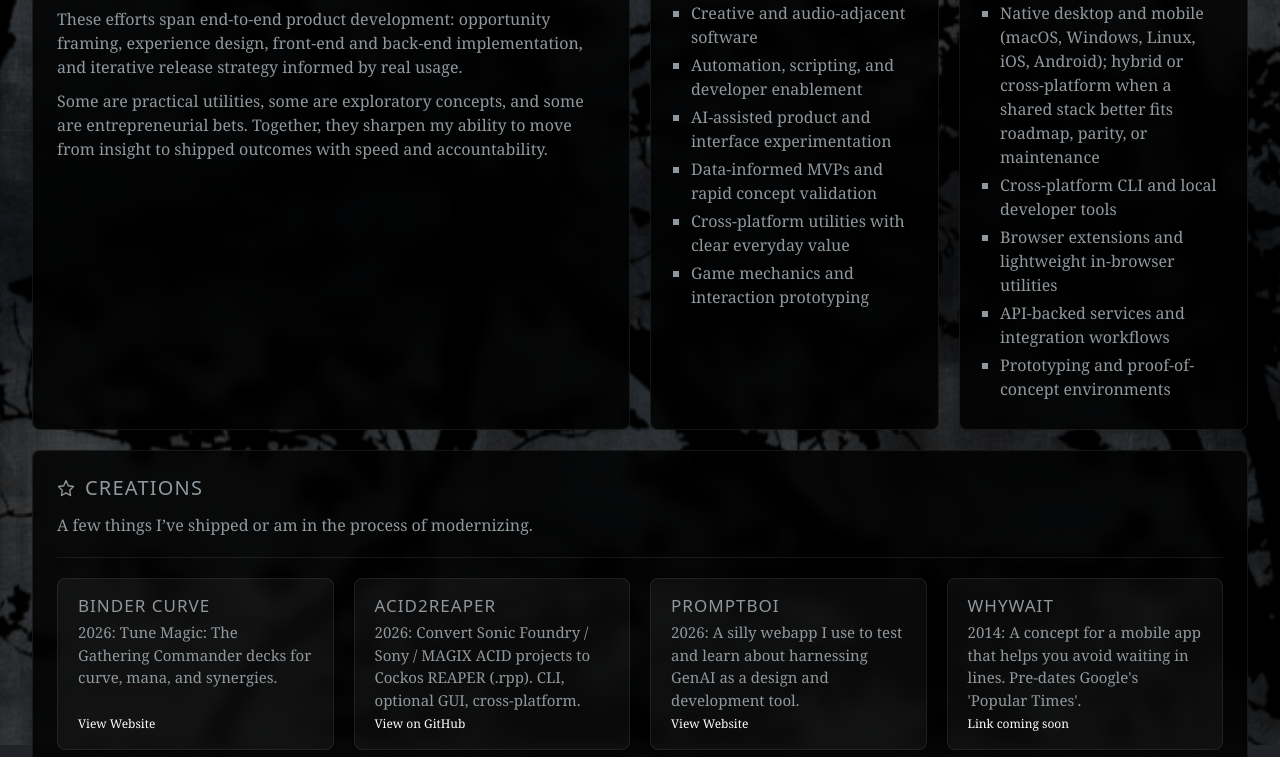
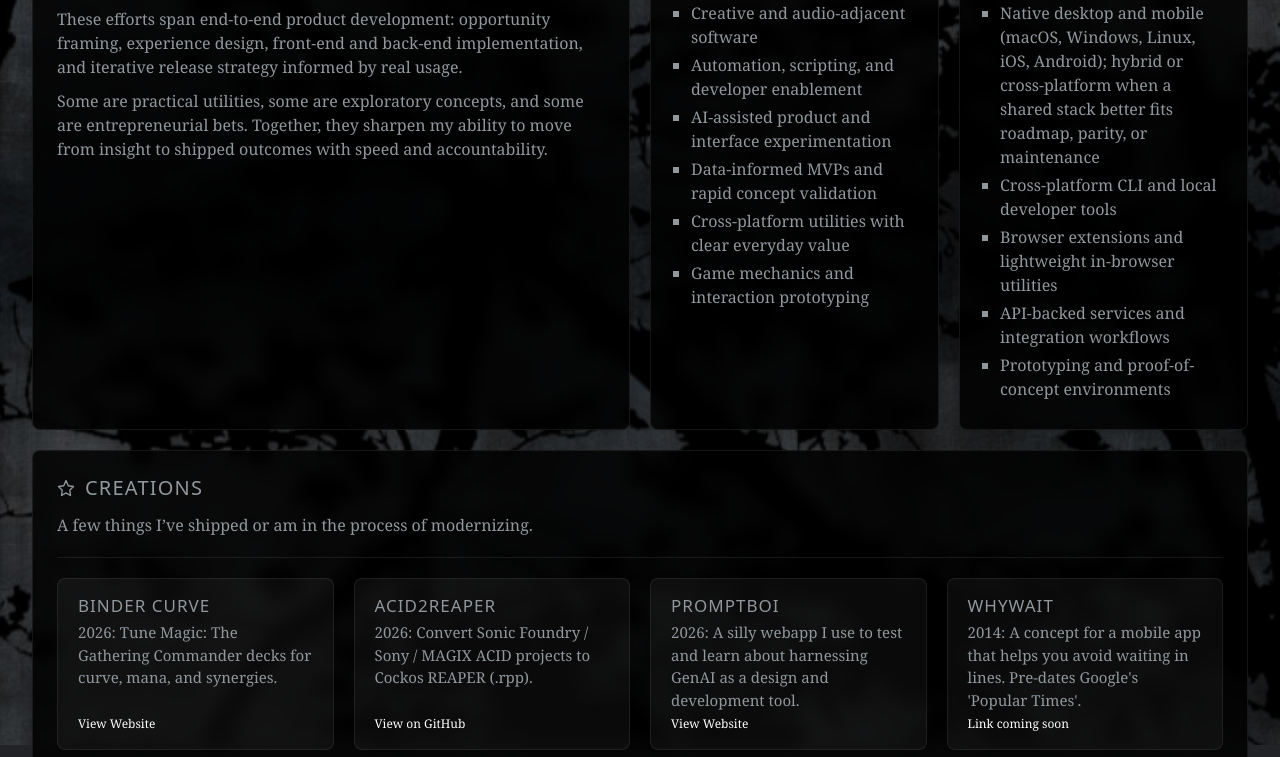
Before and after one commit to gorfednet/gorfed.net, a website: page apps.html in a window 1280 px wide. Shown: the part 195-952 px from the top of the page. Drawn offline with Linux system fonts and the light colour scheme.

Commit message:
Shorten ACID2Reaper app blurb on Apps page.
Co-authored-by: Cursor <cursoragent@cursor.com>

```diff
--- a/apps.html
+++ b/apps.html
@@ -103,7 +103,7 @@
             </a>
             <a class="card-list-item" href="https://github.com/gorfednet/ACID2REAPER" target="_blank" rel="noopener noreferrer">
               <h3>ACID2Reaper</h3>
-              <p>2026: Convert Sonic Foundry / Sony / MAGIX ACID projects to Cockos REAPER (.rpp). CLI, optional GUI, cross-platform.</p>
+              <p>2026: Convert Sonic Foundry / Sony / MAGIX ACID projects to Cockos REAPER (.rpp).</p>
               <span class="card-link-label">View on GitHub</span>
             </a>
             <a class="card-list-item" href="https://promptboi.com/" target="_blank" rel="noopener noreferrer">
```
